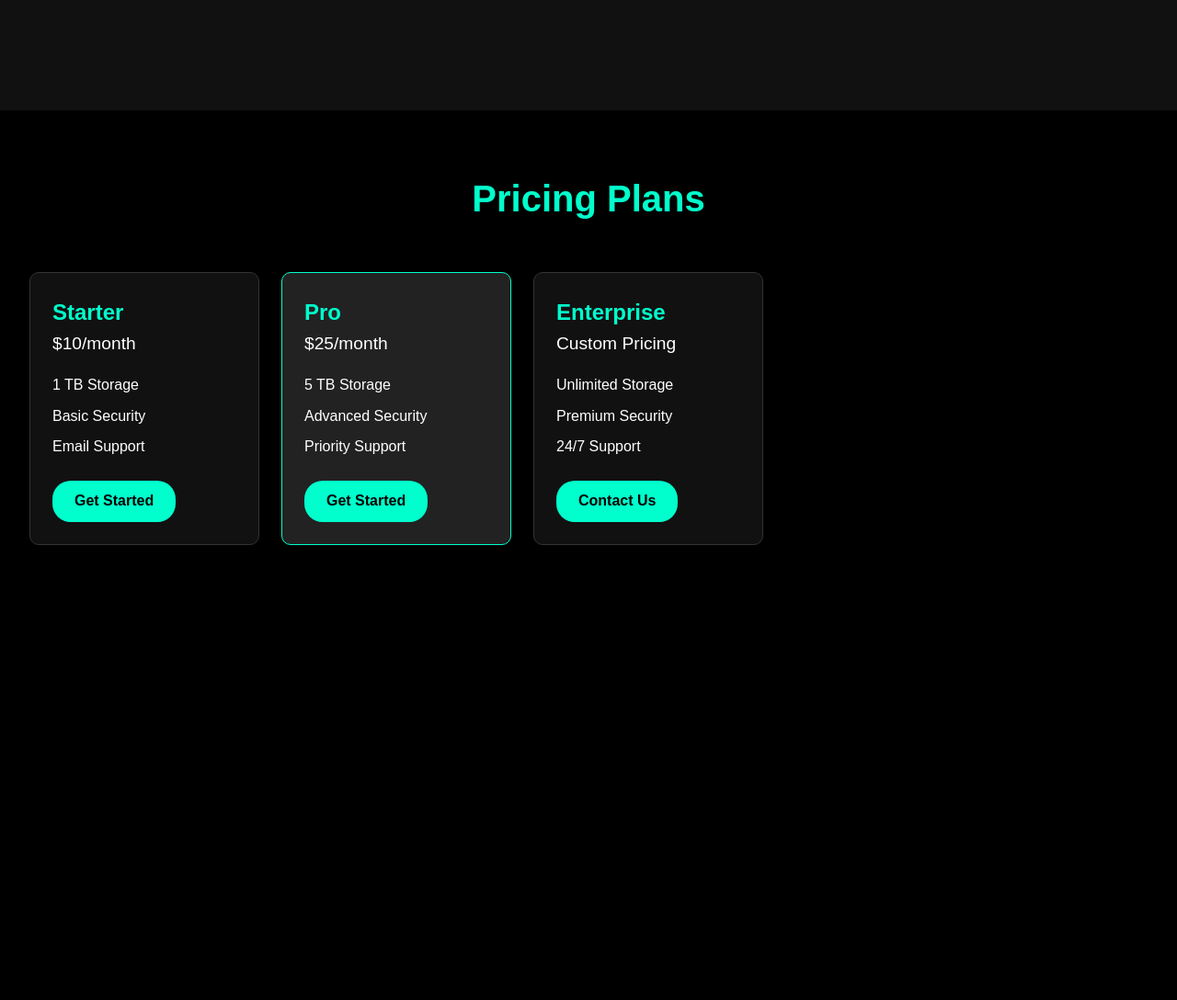
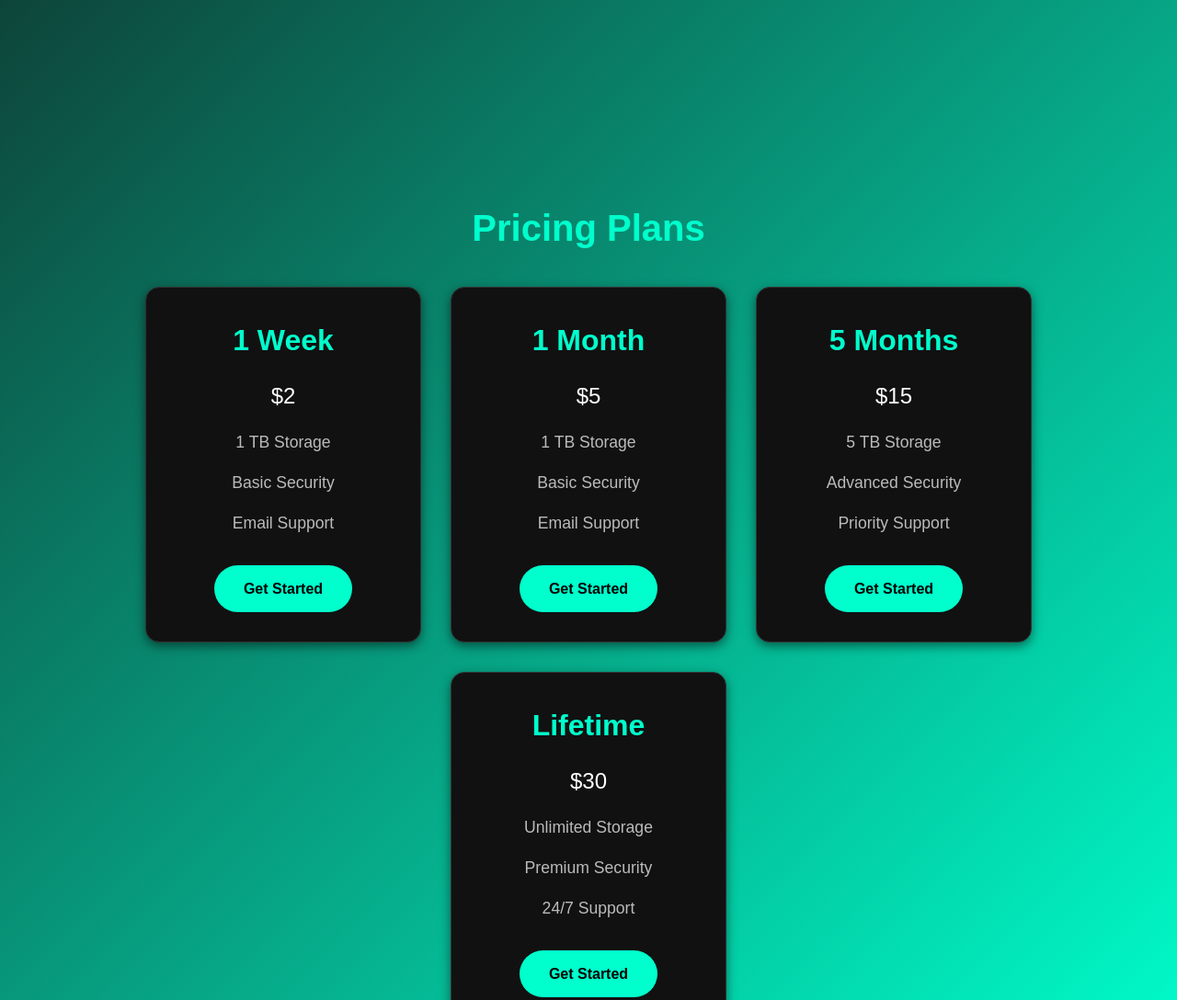
Before and after one commit to realborko/Urhhh, a plain HTML site: page index.html in a window 1280 px wide. Shown: the part 680-1768 px from the top of the page at 92% size. Before the commit the page ends 1353 px from the top, so only its background shows below. Drawn offline with Linux system fonts and the light colour scheme.

Commit message:
Update index.html

```diff
--- a/index.html
+++ b/index.html
@@ -15,8 +15,9 @@
         body {
             font-family: 'Arial', sans-serif;
             color: #fff;
-            background: #000;
+            background: linear-gradient(135deg, #111, #00ffcc); /* Black to Jade Gradient */
             line-height: 1.6;
+            scroll-behavior: smooth; /* Smooth scrolling for anchor links */
         }
 
         /* Landing Page Section */
@@ -25,7 +26,6 @@
             justify-content: center;
             align-items: center;
             height: 100vh;
-            background: #111;
             text-align: center;
             flex-direction: column;
             padding: 2rem;
@@ -59,8 +59,8 @@
         /* Pricing Section */
         .pricing {
             padding: 4rem 2rem;
-            background: #000;
             text-align: center;
+            margin-top: 2rem;
         }
 
         .pricing h2 {
@@ -69,79 +69,68 @@
             color: #00ffcc;
         }
 
-        /* Horizontal Scroll Container */
+        /* Pricing Cards */
         .pricing-container {
             display: flex;
-            gap: 1.5rem;
-            overflow-x: auto;
-            padding: 1rem 0;
-            scrollbar-width: thin; /* Firefox scrollbar width */
-            scrollbar-color: #555 #000; /* Firefox scrollbar color */
+            justify-content: center;
+            gap: 2rem;
+            flex-wrap: wrap;
+            margin-top: 2rem;
         }
 
-        /* Plan Cards */
         .plan {
-            flex: 0 0 250px; /* Fixed width for horizontal scroll */
             background: #111;
-            padding: 1.5rem;
-            border-radius: 10px;
+            padding: 2rem;
+            border-radius: 15px;
             border: 1px solid #333;
-            text-align: left;
-            transition: transform 0.3s ease;
+            text-align: center;
+            max-width: 300px;
+            width: 100%;
+            transition: transform 0.3s ease, box-shadow 0.3s ease;
+            box-shadow: 0 4px 12px rgba(0, 0, 0, 0.5);
         }
 
         .plan:hover {
             transform: scale(1.05);
-            border-color: #00ffcc;
+            box-shadow: 0 8px 16px rgba(0, 255, 204, 0.7);
         }
 
         .plan h3 {
-            font-size: 1.5rem;
+            font-size: 2rem;
             color: #00ffcc;
+            margin-bottom: 1rem;
         }
 
         .plan p {
-            font-size: 1.2rem;
+            font-size: 1.5rem;
             margin-bottom: 1rem;
+            color: #fff;
         }
 
         .plan ul {
             list-style: none;
-            margin-bottom: 1.5rem;
+            margin-bottom: 2rem;
         }
 
         .plan ul li {
-            margin-bottom: 0.5rem;
+            margin-bottom: 1rem;
+            font-size: 1.1rem;
+            color: #bbb;
         }
 
         .btn {
             display: inline-block;
-            padding: 0.6rem 1.5rem;
+            padding: 0.8rem 2rem;
             background: #00ffcc;
             color: #000;
-            border-radius: 20px;
+            border-radius: 50px;
             text-decoration: none;
             font-weight: bold;
+            transition: background-color 0.3s ease;
         }
 
-        /* Highlighted Plan */
-        .plan.highlight {
-            background: #222;
-            border-color: #00ffcc;
-        }
-
-        /* Scrollbar Styles */
-        .pricing-container::-webkit-scrollbar {
-            height: 8px;
-        }
-
-        .pricing-container::-webkit-scrollbar-thumb {
-            background: #555;
-            border-radius: 10px;
-        }
-
-        .pricing-container::-webkit-scrollbar-track {
-            background: #000;
+        .btn:hover {
+            background-color: #00cc99;
         }
 
         /* Media Queries for Responsiveness */
@@ -156,11 +145,6 @@
 
             .pricing h2 {
                 font-size: 2rem;
-            }
-
-            .pricing-container {
-                flex-wrap: wrap;
-                justify-content: center;
             }
 
             .plan {
@@ -204,8 +188,8 @@
         <h2>Pricing Plans</h2>
         <div class="pricing-container">
             <div class="plan">
-                <h3>Starter</h3>
-                <p>$10/month</p>
+                <h3>1 Week</h3>
+                <p>$2</p>
                 <ul>
                     <li>1 TB Storage</li>
                     <li>Basic Security</li>
@@ -213,9 +197,19 @@
                 </ul>
                 <a href="#" class="btn">Get Started</a>
             </div>
-            <div class="plan highlight">
-                <h3>Pro</h3>
-                <p>$25/month</p>
+            <div class="plan">
+                <h3>1 Month</h3>
+                <p>$5</p>
+                <ul>
+                    <li>1 TB Storage</li>
+                    <li>Basic Security</li>
+                    <li>Email Support</li>
+                </ul>
+                <a href="#" class="btn">Get Started</a>
+            </div>
+            <div class="plan">
+                <h3>5 Months</h3>
+                <p>$15</p>
                 <ul>
                     <li>5 TB Storage</li>
                     <li>Advanced Security</li>
@@ -224,14 +218,14 @@
                 <a href="#" class="btn">Get Started</a>
             </div>
             <div class="plan">
-                <h3>Enterprise</h3>
-                <p>Custom Pricing</p>
+                <h3>Lifetime</h3>
+                <p>$30</p>
                 <ul>
                     <li>Unlimited Storage</li>
                     <li>Premium Security</li>
                     <li>24/7 Support</li>
                 </ul>
-                <a href="#" class="btn">Contact Us</a>
+                <a href="#" class="btn">Get Started</a>
             </div>
         </div>
     </section>
```
